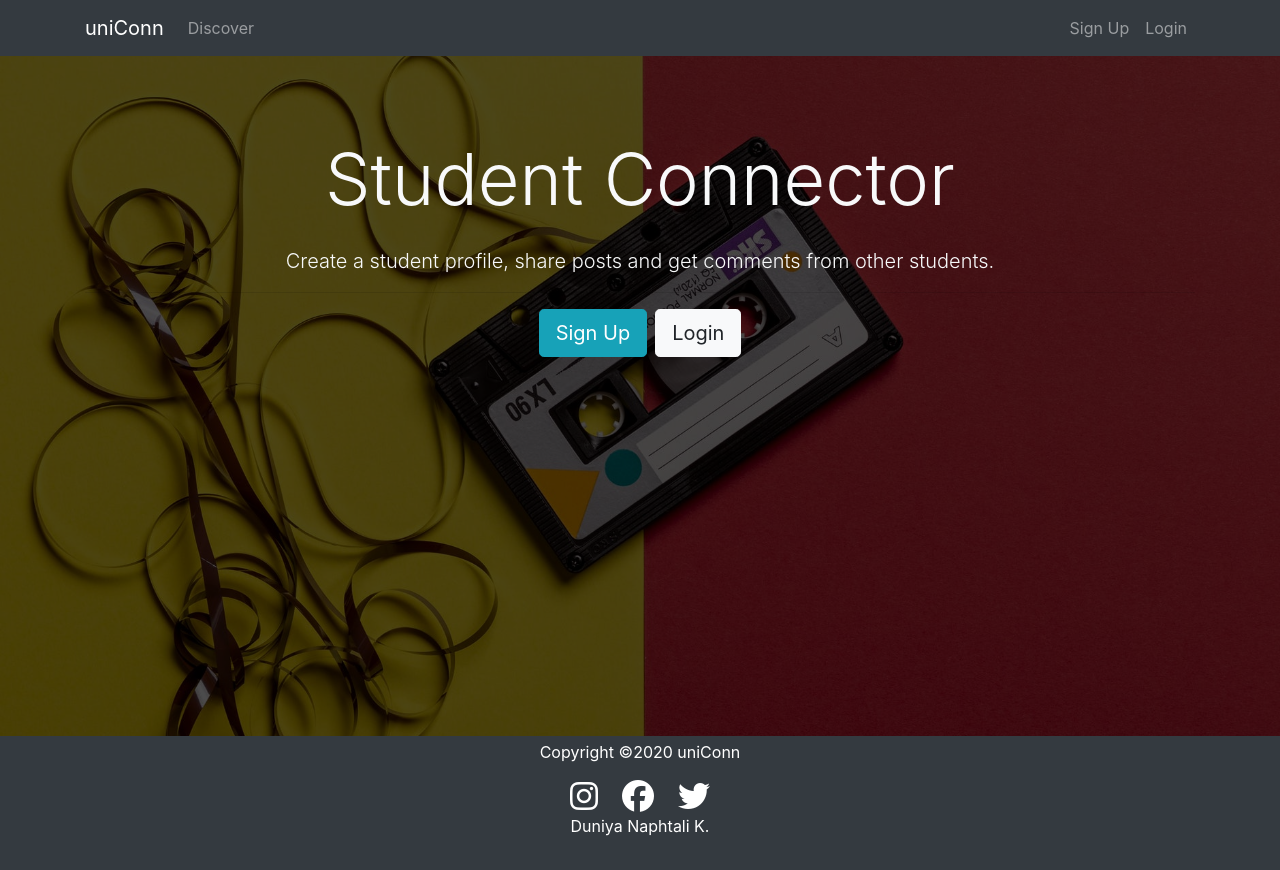
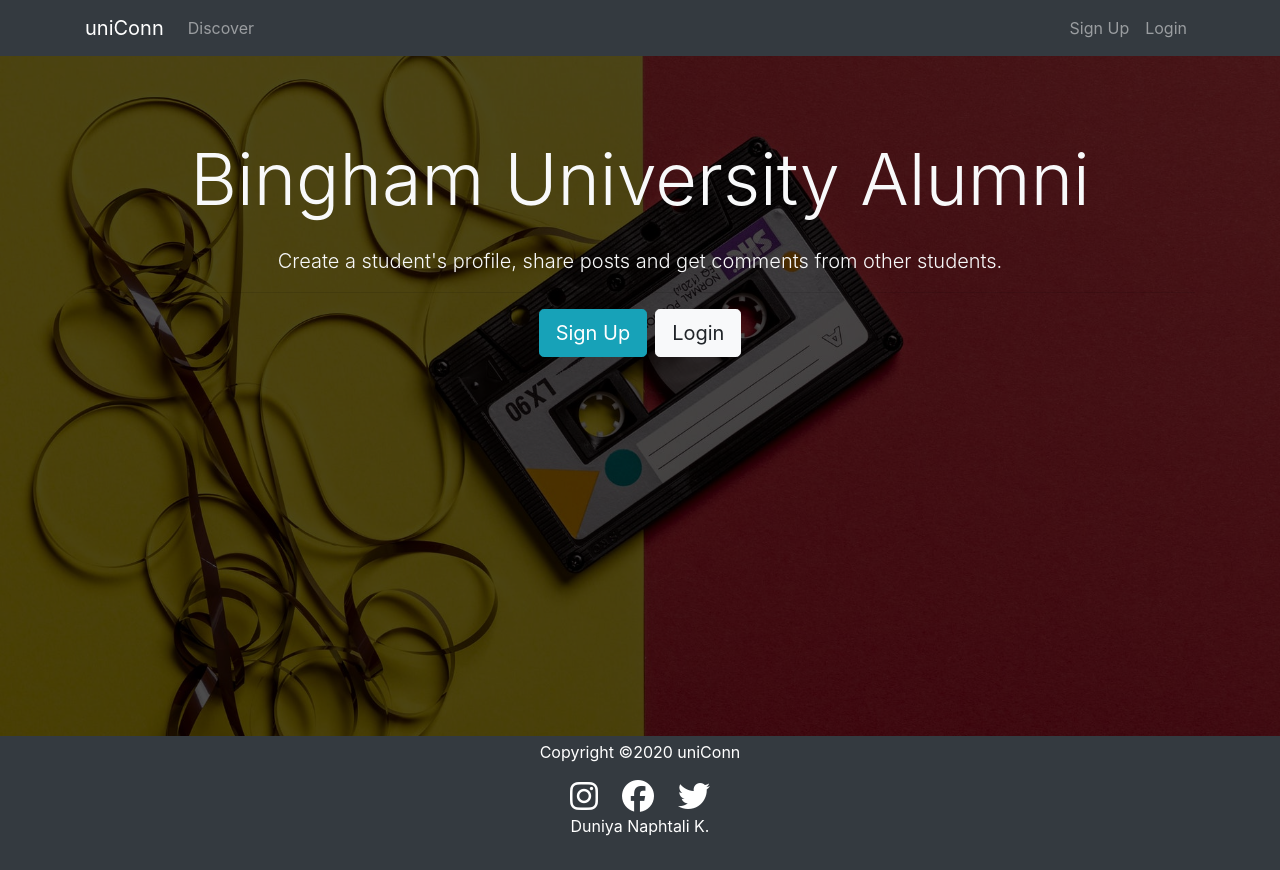
Before and after one commit to kouqhar/uniConn, a React (Create React App) app in the folder client/: page / in a window 1280 px wide. Built offline with nearby package versions, Linux system fonts and the light colour scheme.

Commit message:
landing page text
updated the text on the landing page

```diff
--- a/client/src/components/layouts/Landing.js
+++ b/client/src/components/layouts/Landing.js
@@ -19,9 +19,9 @@ class Landing extends Component {
                 <div className="container">
                   <div className="row">
                     <div className="col-md-12 text-center">
-                      <h1 className="display-3 mb-4">Student Connector
+                      <h1 className="display-3 mb-4">Bingham University Alumni
                       </h1>
-                      <p className="lead"> Create a student profile, share posts and get comments from other students.</p>
+                      <p className="lead"> Create a student's profile, share posts and get comments from other students.</p>
                       <hr />
                       <Link to="/register" className="btn btn-lg btn-info mr-2">Sign Up</Link>
                       <Link to="/login" className="btn btn-lg btn-light">Login</Link>
```
